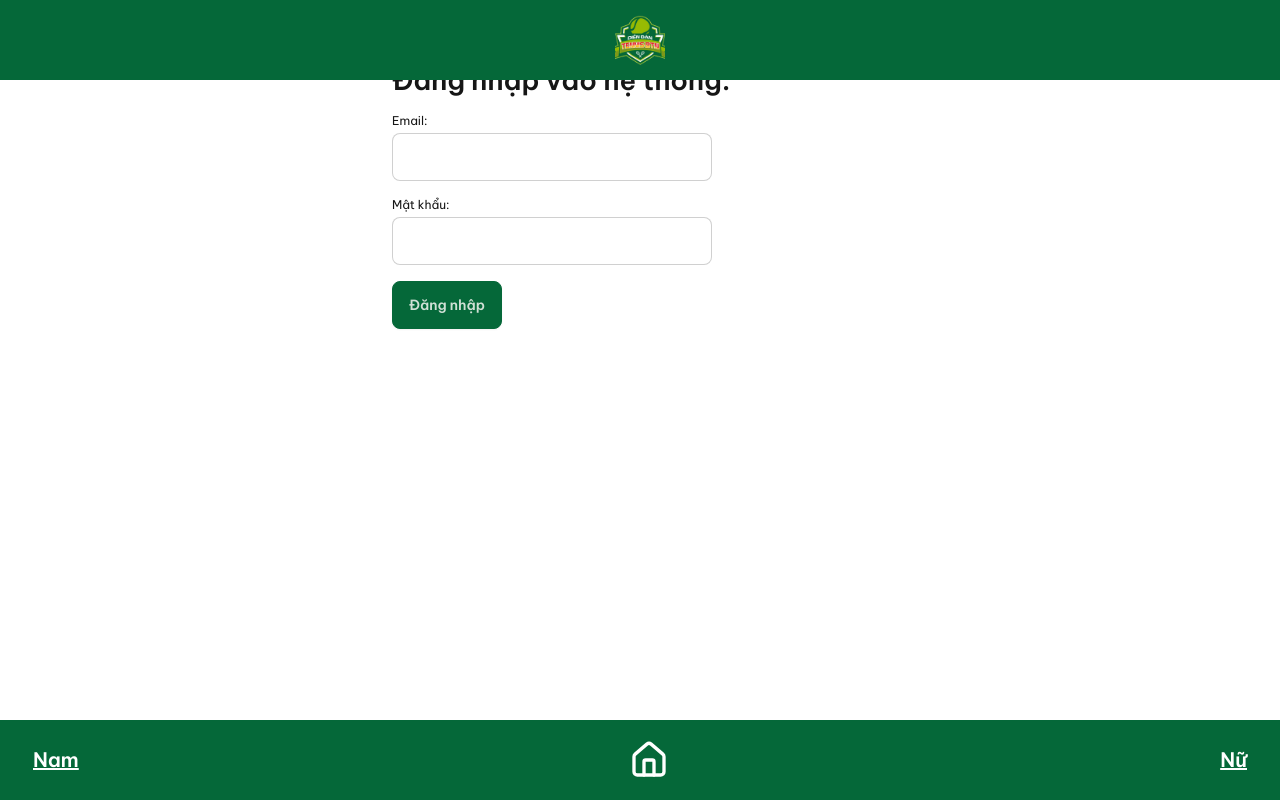
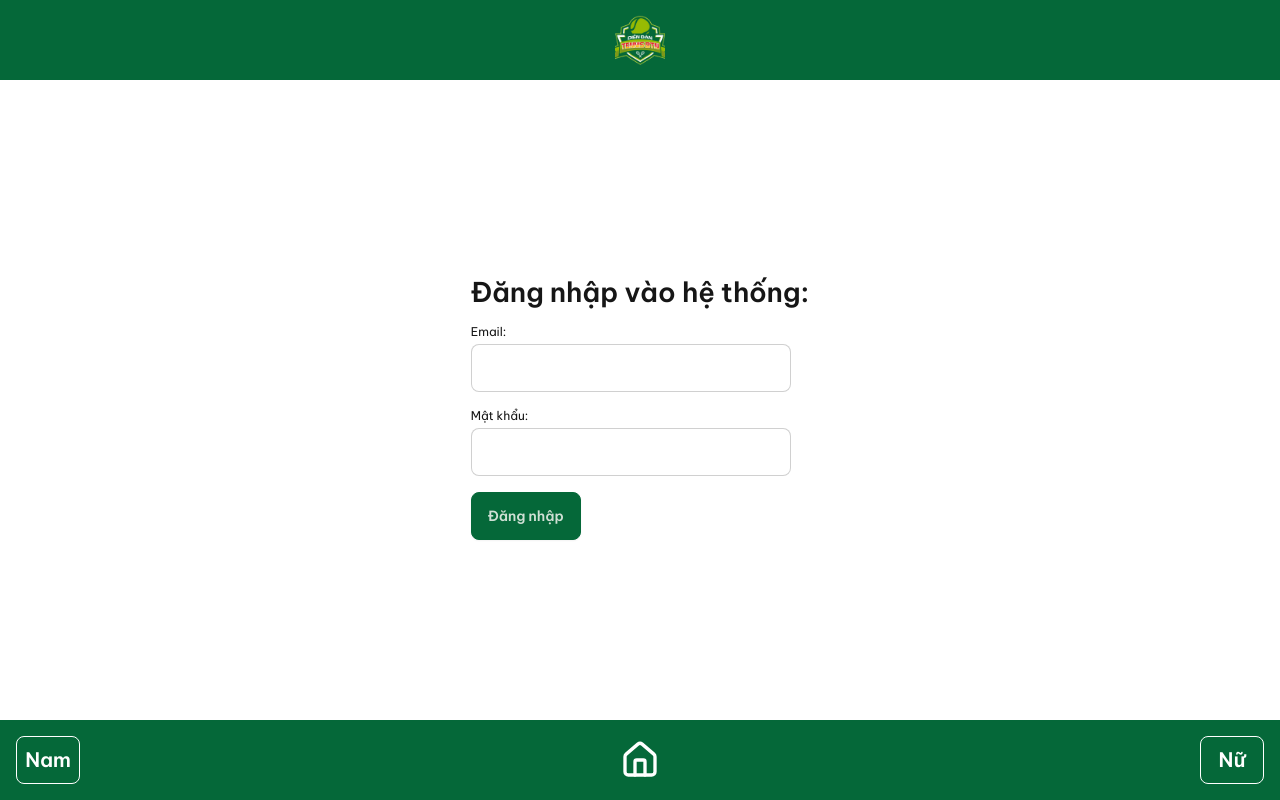
Before and after one commit to dflyapp/tennis-btn, a Next.js app: page /login in a window 1280 px wide. Built offline with nearby package versions, Linux system fonts and the light colour scheme; no server answers.

Commit message:
chore: fix center layouts

```diff
--- a/app/login/page.tsx
+++ b/app/login/page.tsx
@@ -9,7 +9,8 @@ export default async function LoginPage() {
 
   if (error || !data?.user) {
     return (
-      <form className="mt-12 px-2 flex flex-col gap-y-4">
+      <div className="h-screen flex items-center justify-center">
+        <form className="px-2 flex flex-col gap-y-4">
           <h1>Đăng nhập vào hệ thống:</h1>
           <div>
             <label className="block text-xs" htmlFor="email">
@@ -44,13 +45,15 @@ export default async function LoginPage() {
         </button> */}
           </div>
         </form>
+      </div>
     )
   }
 
   return (
+    <div className="h-screen flex items-center justify-center">
       <form className="flex flex-col gap-y-4 w-1/2 mx-auto">
         <div className="flex flex-col gap-4">
-        <div className="text-xs mt-24">
+          <div className="text-xs">
             <p>Xin chào!</p>
             <p className="text-primary">{data.user.email}</p>
           </div>
@@ -77,5 +80,6 @@ export default async function LoginPage() {
         </div>
         <PWA />
       </form>
+    </div>
   )
 }
--- a/app/ui/MobileFooter.tsx
+++ b/app/ui/MobileFooter.tsx
@@ -6,7 +6,7 @@ export default function MobileFooter() {
     <section className="z-20 fixed bottom-0 left-0 bg-primary h-20 w-full">
       <div className="flex justify-between items-center h-full px-4">
         <Link
-          className="btn btn-link text-white text-xl"
+          className="btn btn-ghost text-white text-xl w-16 border-white"
           href="/dashboard/male"
         >
           Nam
@@ -15,7 +15,7 @@ export default function MobileFooter() {
           <House size={40} color="white" />
         </Link>
         <Link
-          className="btn btn-link text-white text-xl"
+          className="btn btn-ghost text-white text-xl w-16 border-white"
           href="/dashboard/female"
         >
           Nữ
```
Lines whose indentation alone changed are shown as unchanged.
